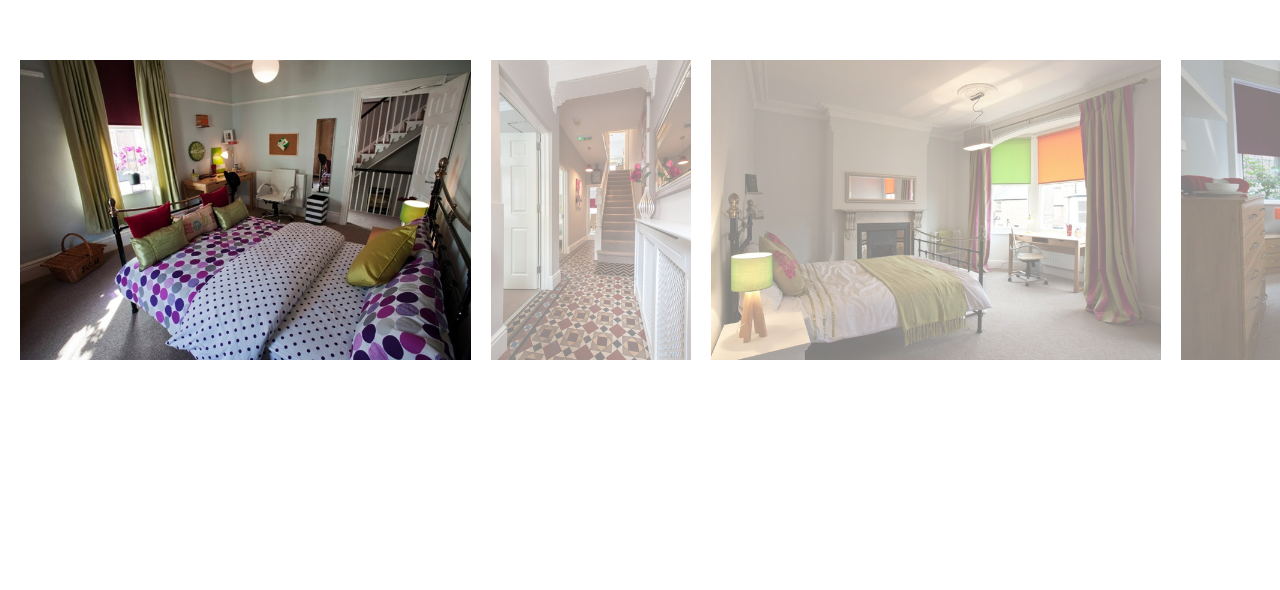
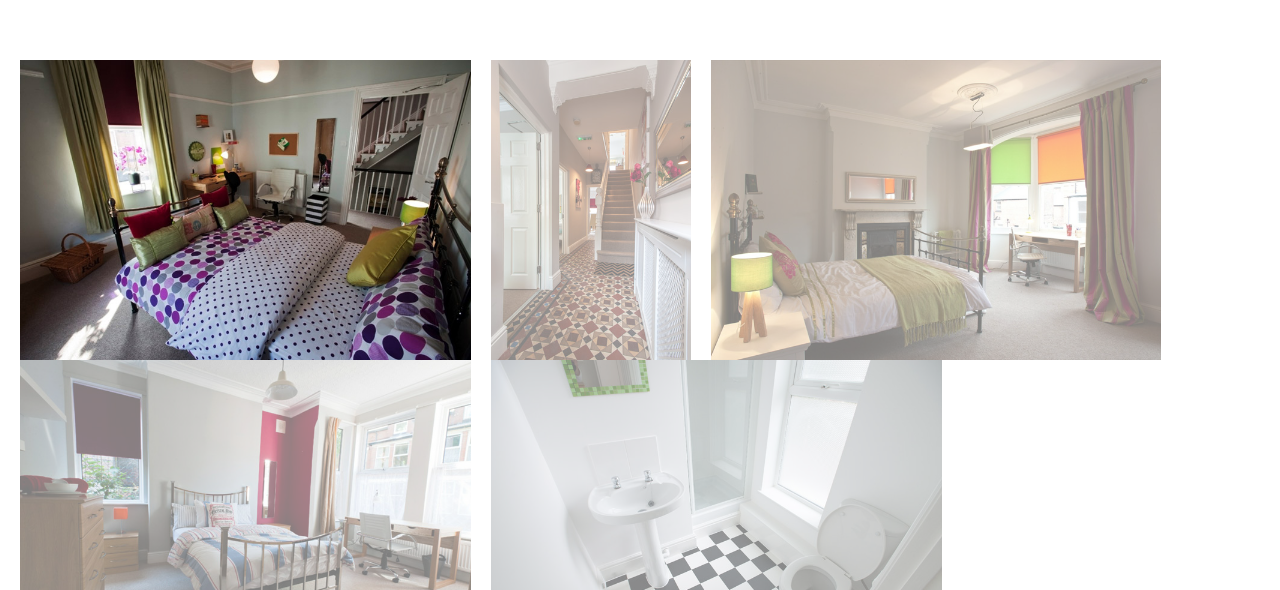
Before and after one commit to Joshuwar/gallery-demo, a website: page src/index.html in a window 1280 px wide. Shown: the part 210-800 px from the top of the page. Drawn offline with nearby package versions, Linux system fonts and the light colour scheme; files that its build step writes are made by us from their sources.

Commit message:
other changes

```diff
--- a/src/javascripts/app.js
+++ b/src/javascripts/app.js
@@ -1,10 +1,26 @@
 
 jQuery(document).ready(function($) {
 
+	leftOffset     = 0;		// starting var
+	gutterWidth    = 20;	// in px
+	transitionTime = 300;   // in ms
 
-	leftOffset     = 0;		// starting var
-	gutterWidth    = 20; 	// in px
-	transitionTime = 300;  // in ms
+	/*
+	// set size of gallery-strip so we can start in the middle
+
+	var galleryWidth = 0;
+
+	// loop over the children of the strip, adding their widths to the var
+	$('.gallery-strip').children('a').each(function() {
+		galleryWidth += $(this).width() + gutterWidth;
+	});
+	*/
+	galleryWidth = 0;
+	galleryWidth = $('.image-wrapper').width();
+	alert(galleryWidth);
+
+
+
 
 	// Gallery behaviour
 	$('.gallery-strip a').click(function() {
--- a/src/scss/style.scss
+++ b/src/scss/style.scss
@@ -34,7 +34,7 @@ $image-height: 300px;
 		transition: all 0.3s ease;
 		top: -300%;
 		// width: 90%;
-		padding: 40px;
+		padding: 20px;
 		background-color: white;
 		position: relative;
 		display: inline-block;
@@ -54,7 +54,6 @@ $image-height: 300px;
 	top: 50%;
 	margin-top: -($image-height/2);
 	.image-wrapper {
-		width: 6000px;
 		position: relative;
 		left: 0;
 		white-space: none;
```
